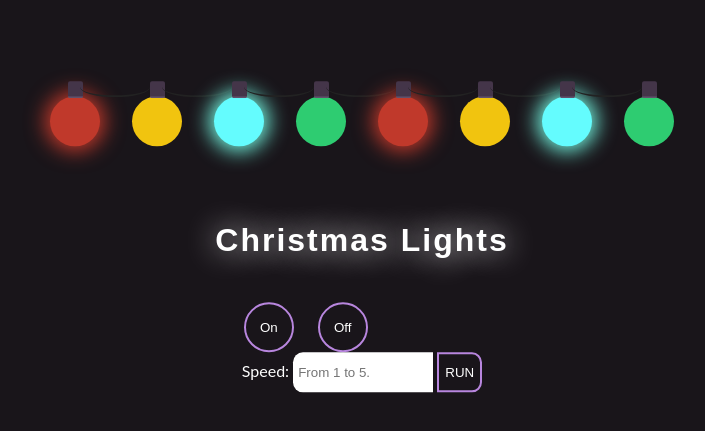
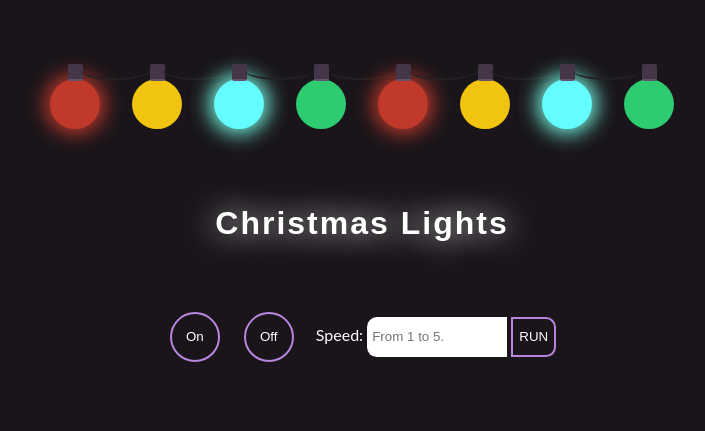
Before and after one commit to debersole81/christmas-lights-app, a React (Create React App) app: page / in a window 1280 px wide. Shown: the part 199-630 px from the top of the page, without its empty margins (294-999 px from the left). Built offline with nearby package versions, Linux system fonts and the light colour scheme.

Commit message:
updated style sheet

```diff
--- a/src/App.css
+++ b/src/App.css
@@ -23,6 +23,17 @@ body {
   margin: 1rem;
   display: flex;
   flex-direction: column;
+  justify-content: center;
+  align-items: center;
+}
+
+.usercontrols {
+  width: 100vw;
+  padding: 3rem;
+  color: white;
+  font-family: "Lato", sans-serif;
+  display: flex;
+  flex-direction: row;
   justify-content: center;
   align-items: center;
 }
```
